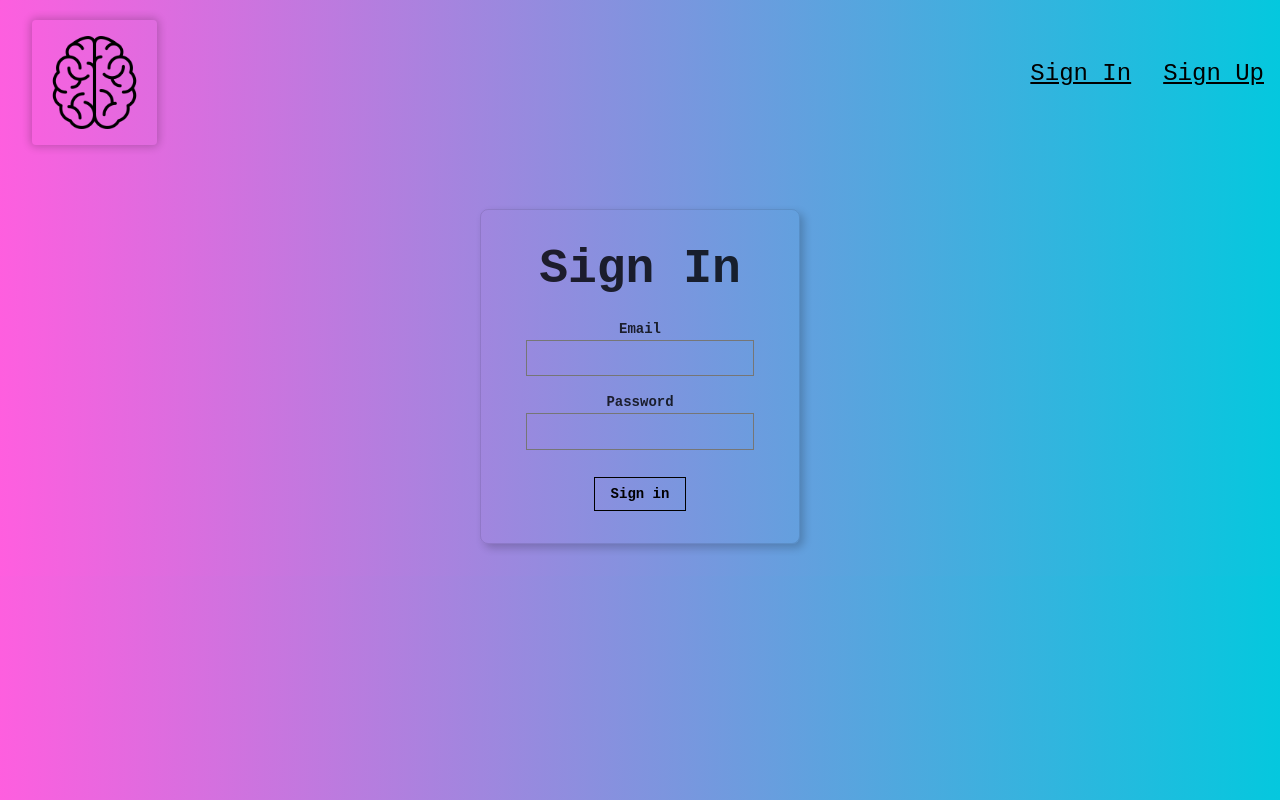
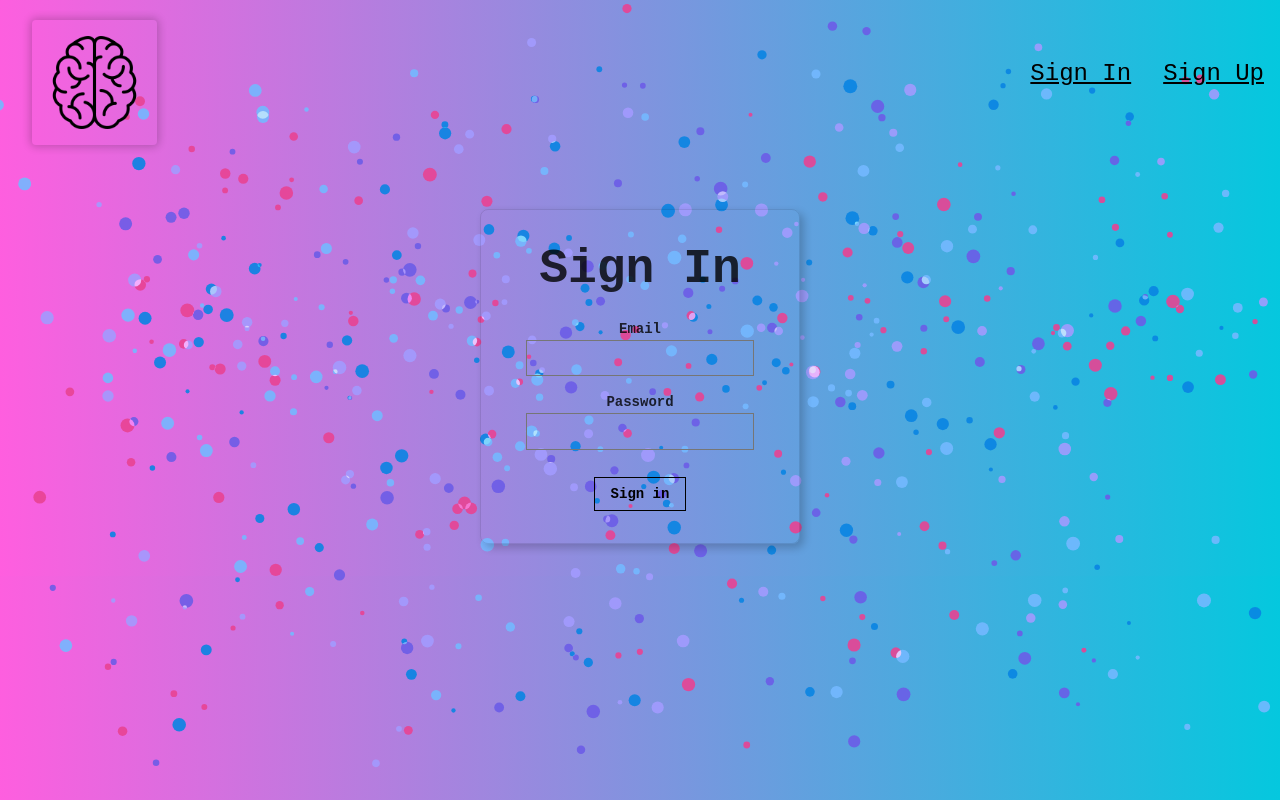
Before and after one commit to Husameldeen/Smart-brain-frontend, a React (Create React App) app: page / in a window 1280 px wide. Built offline with nearby package versions, Linux system fonts and the light colour scheme.

Commit message:
adding particles once again

```diff
--- a/src/App.js
+++ b/src/App.js
@@ -7,7 +7,7 @@ import Logo from './components/Logo/Logo';
 import ImageLinkForm from './components/ImageLinkForm/ImageLinkForm';
 import Rank from './components/Rank/Rank';
 import FaceRecognition from './components/FaceRecognition/FaceRecognition';
-//import Particles from './components/Particles/Particles';
+import Particles from './components/Particles/Particles';
 
 const initialState = {
   input: '',
@@ -145,7 +145,7 @@ class App extends Component {
             : <SignUp loadUser={this.loadUser} onRouteChange={this.onRouteChange} />
             )
         }
-        {/* <Particles /> */}
+        <Particles />
       </div>
     );
   }
```
